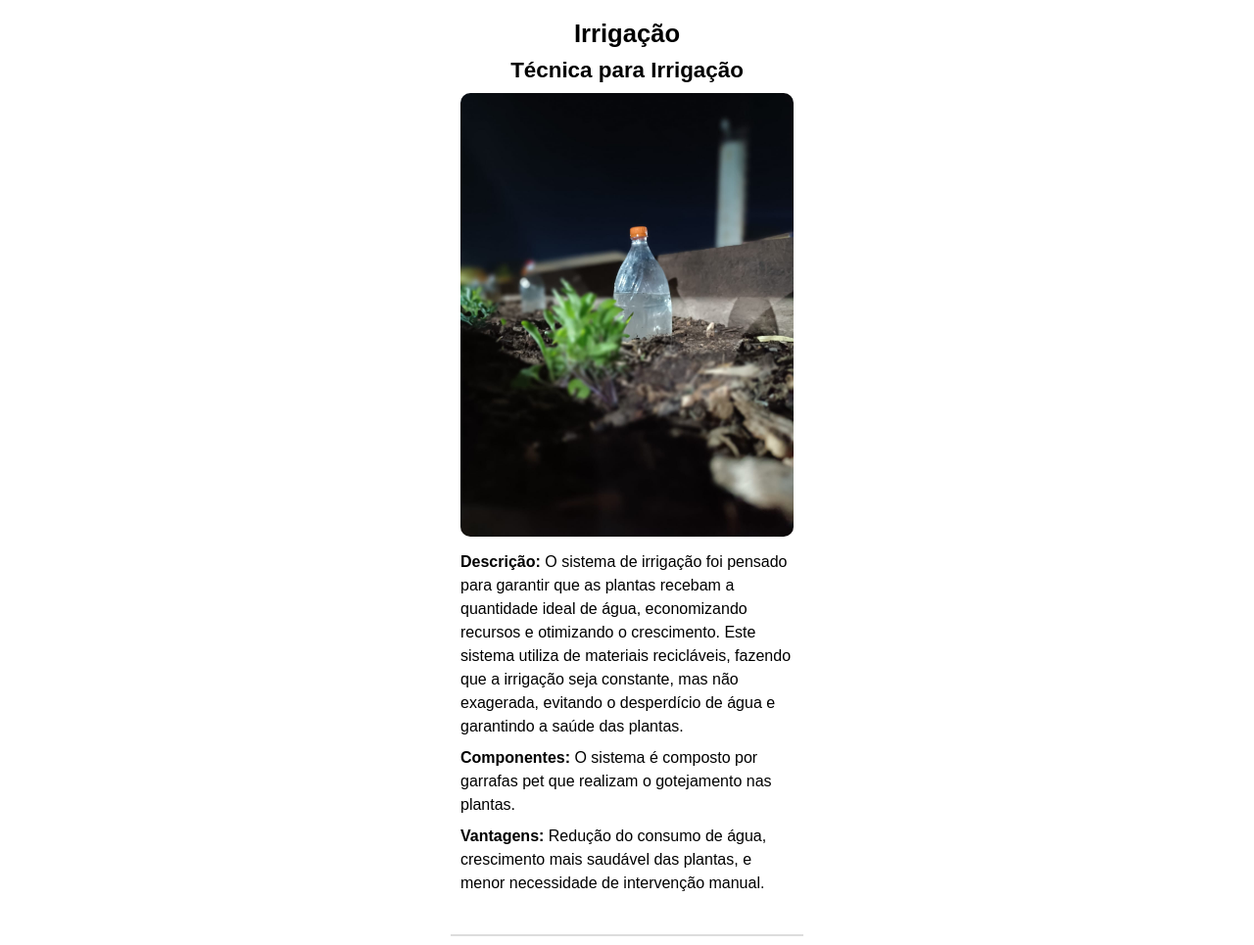
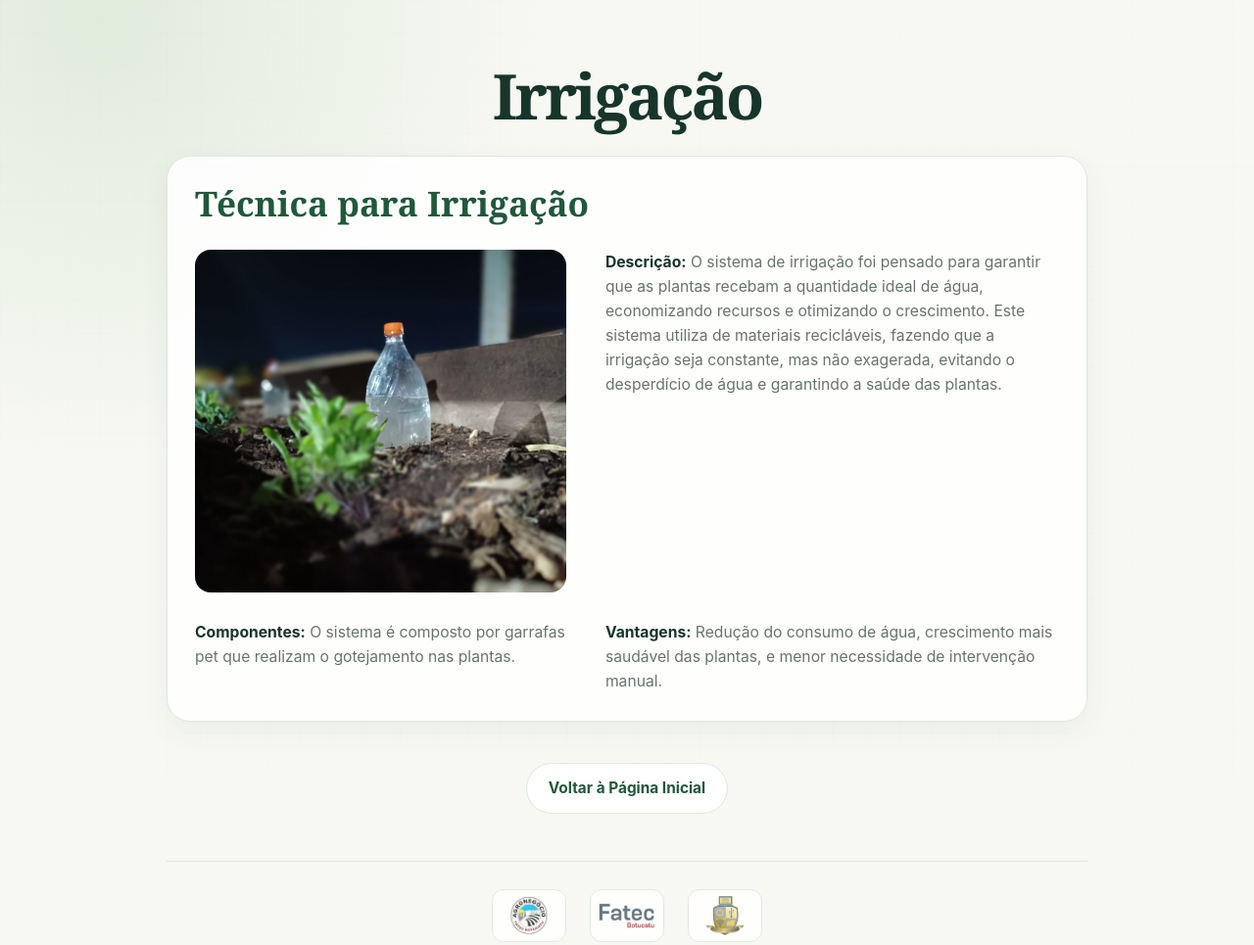
Before and after one commit to Joseesanto14/canteiros, a plain HTML site: page irrigacao.html in a window 1280 px wide. Shown: the top 965 px of the page at 98% size. Drawn offline with Linux system fonts and the light colour scheme.

Commit message:
Improve static site visual design
Co-authored-by: Copilot <223556219+Copilot@users.noreply.github.com>

```diff
--- a/style.css
+++ b/style.css
@@ -1,139 +1,281 @@
-/* Reset e fonte */
+:root {
+  --ink: #17352b;
+  --muted: #64756d;
+  --green: #2f7d52;
+  --green-dark: #20583a;
+  --mint: #e8f1e8;
+  --cream: #f7f8f2;
+  --line: #dce7dc;
+  --white: #ffffff;
+  --shadow: 0 18px 45px rgba(29, 66, 45, 0.1);
+}
+
 * {
   margin: 0;
   padding: 0;
   box-sizing: border-box;
-  font-family: "Poppins", sans-serif;
+}
+
+html {
+  scroll-behavior: smooth;
 }
 
 body {
-  background-color: #fff;
-  display: flex;
-  justify-content: center;
-  align-items: flex-start;
   min-height: 100vh;
+  color: var(--ink);
+  background:
+    radial-gradient(circle at 8% 2%, rgba(183, 213, 180, 0.35), transparent 28rem),
+    var(--cream);
+  font-family: -apple-system, BlinkMacSystemFont, "Segoe UI", sans-serif;
+  line-height: 1.6;
+}
+
+body::before {
+  content: "";
+  position: fixed;
+  inset: 0;
+  z-index: -1;
+  opacity: 0.3;
+  pointer-events: none;
+  background-image: linear-gradient(rgba(47, 125, 82, 0.035) 1px, transparent 1px),
+    linear-gradient(90deg, rgba(47, 125, 82, 0.035) 1px, transparent 1px);
+  background-size: 34px 34px;
 }
 
 .container {
-  width: 100%;
-  max-width: 400px; /* largura típica de celular */
-  padding: 20px;
-  text-align: center;
-  overflow-y: auto; /* permite scroll */
+  width: min(100% - 32px, 940px);
+  margin: 0 auto;
+  padding: 64px 0 40px;
 }
 
-/* Título */
 .titulo {
-  font-size: 1.6em;
+  max-width: 760px;
+  margin: 0 auto 28px;
+  color: var(--ink);
+  font-family: Georgia, "Times New Roman", serif;
+  font-size: clamp(2.2rem, 5vw, 4.5rem);
   font-weight: 700;
-  margin-bottom: 10px;
+  letter-spacing: -0.045em;
+  line-height: 1.05;
+  text-align: center;
 }
 
-/* Imagem principal */
 .foto-grupo {
+  display: block;
   width: 100%;
-  border-radius: 10px;
-  margin-bottom: 20px;
+  max-height: 480px;
+  margin: 0 auto 32px;
+  border: 8px solid var(--white);
+  border-radius: 28px;
+  object-fit: cover;
+  box-shadow: var(--shadow);
 }
 
-/* Botões */
 .botoes {
-  display: flex;
-  flex-direction: column;
-  gap: 12px;
-  margin-bottom: 20px;
+  display: grid;
+  grid-template-columns: repeat(3, 1fr);
+  gap: 14px;
+  margin: 0 auto 56px;
 }
 
 .botao {
-  display: inline-block;
-  padding: 12px;
-  transform: scale(0.8);
-  background-color: #3BAE3F;
-  color: white;
-  font-weight: 600;
-  border-radius: 25px;
+  display: inline-flex;
+  min-height: 52px;
+  align-items: center;
+  justify-content: center;
+  padding: 12px 22px;
+  border: 1px solid transparent;
+  border-radius: 999px;
+  color: var(--white);
+  background: var(--green);
+  box-shadow: 0 8px 18px rgba(47, 125, 82, 0.18);
+  font-size: 0.96rem;
+  font-weight: 700;
   text-decoration: none;
-  transition: background 0.3s;
+  transition: transform 180ms ease, background 180ms ease, box-shadow 180ms ease;
 }
 
 .botao:hover {
-  background-color: #3BAE3F;
+  background: var(--green-dark);
+  box-shadow: 0 12px 24px rgba(47, 125, 82, 0.25);
+  transform: translateY(-2px);
 }
 
-/* Alunos */
+.botao:focus-visible {
+  outline: 3px solid #a8cf9f;
+  outline-offset: 3px;
+}
+
 .subtitulo {
-  font-size: 1.2em;
-  margin-top: 10px;
+  margin-bottom: 12px;
+  color: var(--green-dark);
+  font-family: Georgia, "Times New Roman", serif;
+  font-size: clamp(1.7rem, 3vw, 2.3rem);
+  text-align: center;
 }
 
 .linha {
-  border: none;
-  height: 2px;
-  background-color: #3BAE3F;
-  margin: 8px auto 12px;
-  width: 70%;
+  width: 64px;
+  height: 4px;
+  margin: 0 auto 28px;
+  border: 0;
+  border-radius: 99px;
+  background: #a7c996;
 }
 
 .lista-alunos {
+  display: grid;
+  grid-template-columns: repeat(2, 1fr);
+  gap: 10px 24px;
+  max-width: 720px;
+  margin: 0 auto 60px;
+  padding: 0;
+  color: var(--muted);
+  font-size: 1rem;
   text-align: left;
-  padding: 0 15%;
-  font-size: 1em;
-  line-height: 1.8em;
-  margin-bottom: 40px;
 }
 
-/* Rodapé */
+.lista-alunos p {
+  padding: 12px 16px;
+  border: 1px solid var(--line);
+  border-radius: 12px;
+  background: rgba(255, 255, 255, 0.65);
+}
+
 footer {
-  margin-top: 20px;
+  padding-top: 28px;
+  border-top: 1px solid var(--line);
 }
 
 .logos {
   display: flex;
-  justify-content: space-around;
   align-items: center;
+  justify-content: center;
+  gap: 24px;
 }
 
 .logo {
-  width: 70px;
-  height: auto;
+  width: 76px;
+  height: 54px;
+  padding: 6px;
+  border: 1px solid var(--line);
+  border-radius: 12px;
+  background: var(--white);
+  object-fit: contain;
+  opacity: 0.82;
 }
 
-/* canteiro1 */
-
-/* Plantas */
 .planta {
-  margin-bottom: 40px;
-  text-align: left;
-  padding: 0 10px;
+  display: grid;
+  grid-template-columns: minmax(240px, 0.9fr) 1.1fr;
+  gap: 28px 40px;
+  align-items: start;
+  margin-bottom: 28px;
+  padding: 28px;
+  border: 1px solid var(--line);
+  border-radius: 24px;
+  background: rgba(255, 255, 255, 0.86);
+  box-shadow: 0 10px 30px rgba(29, 66, 45, 0.06);
 }
 
 .planta h2 {
-  text-align: center;
-  font-size: 1.4em;
-  margin-bottom: 10px;
+  grid-column: 1 / -1;
+  color: var(--green-dark);
+  font-family: Georgia, "Times New Roman", serif;
+  font-size: clamp(1.6rem, 3vw, 2.2rem);
+  line-height: 1.1;
 }
 
 .foto-planta {
   width: 100%;
-  border-radius: 10px;
-  margin-bottom: 10px;
+  height: 100%;
+  min-height: 240px;
+  max-height: 350px;
+  border-radius: 16px;
+  object-fit: cover;
 }
 
 .planta p {
-  margin-bottom: 8px;
-  line-height: 1.5em;
+  margin-bottom: 13px;
+  color: var(--muted);
+  font-size: 0.98rem;
+}
+
+.planta p:last-child {
+  margin-bottom: 0;
+}
+
+.planta strong {
+  color: var(--ink);
+  font-weight: 700;
 }
 
 .divisor {
-  border: none;
-  height: 2px;
-  background-color: #ddd;
-  margin: 20px 0;
+  display: none;
 }
 
-/* Botão de voltar */
 .voltar {
   display: flex;
   justify-content: center;
-  margin: 30px 0;
+  margin: 42px 0 48px;
 }
+
+.voltar .botao {
+  color: var(--green-dark);
+  border-color: var(--line);
+  background: var(--white);
+  box-shadow: none;
+}
+
+.voltar .botao:hover {
+  color: var(--white);
+  border-color: var(--green-dark);
+  background: var(--green-dark);
+}
+
+@media (max-width: 700px) {
+  .container {
+    width: min(100% - 24px, 560px);
+    padding-top: 36px;
+  }
+
+  .foto-grupo {
+    border-width: 5px;
+    border-radius: 20px;
+  }
+
+  .botoes,
+  .lista-alunos {
+    grid-template-columns: 1fr;
+  }
+
+  .botoes {
+    margin-bottom: 42px;
+  }
+
+  .planta {
+    grid-template-columns: 1fr;
+    gap: 18px;
+    padding: 20px;
+    border-radius: 20px;
+  }
+
+  .planta h2 {
+    grid-column: auto;
+  }
+
+  .foto-planta {
+    min-height: 220px;
+    max-height: 300px;
+  }
+}
+
+@media (prefers-reduced-motion: reduce) {
+  html {
+    scroll-behavior: auto;
+  }
+
+  .botao {
+    transition: none;
+  }
+}
```
